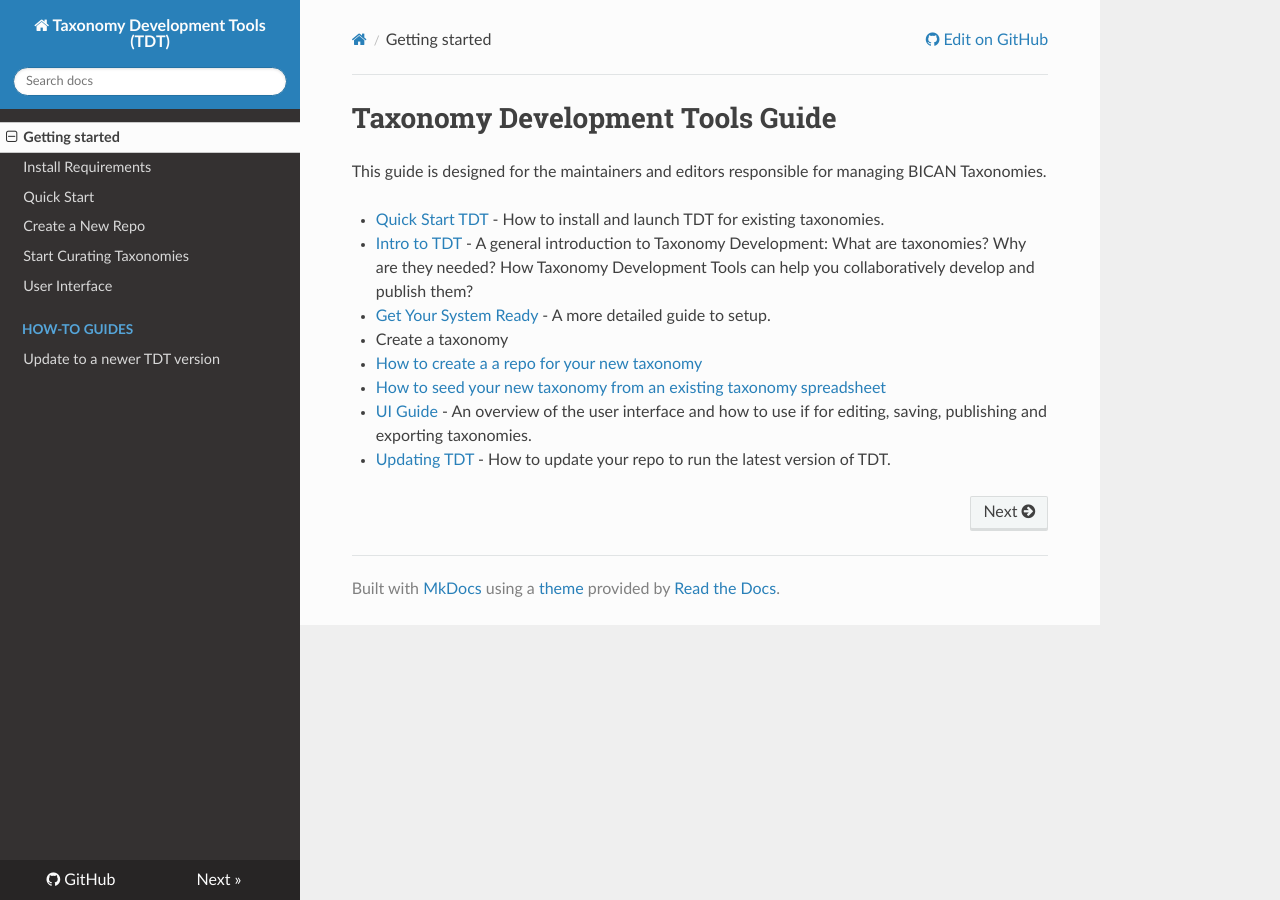
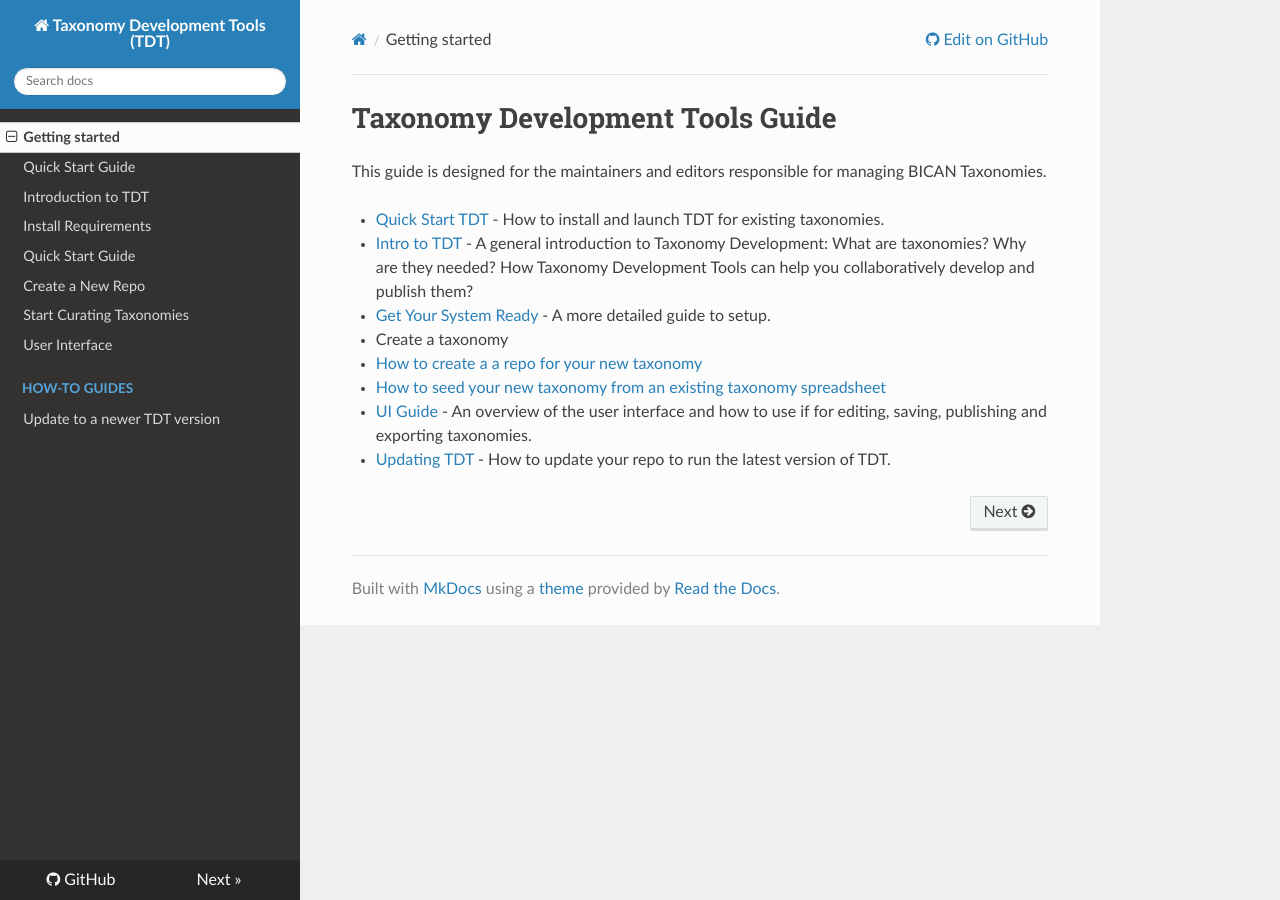
Before and after one commit to brain-bican/taxonomy-development-tools, an MkDocs documentation site: the page built from docs/index.md, in a window 1280 px wide. Built offline with MkDocs 1.6.1, drawn with Linux system fonts in a browser that asks for light colours; nearby versions of some CDN libraries.

Commit message:
Update mkdocs.yaml
Fixes #132

```diff
--- a/mkdocs.yml
+++ b/mkdocs.yml
@@ -5,6 +5,8 @@ theme: readthedocs
 #      permalink: true
 nav:
   - Getting started: index.md
+  - Quick Start Guide: QuickStart.md
+  - Introduction to TDT: Intro_to_TDT.md
   - Install Requirements: Build.md
   - Quick Start: QuickStart.md
   - Create a New Repo: NewRepo.md
@@ -12,4 +14,4 @@ nav:
   - User Interface: UserInterface.md
   - How-to guides:
     -  Update to a newer TDT version: Update.md
-repo_url: https://github.com/brain-bican/taxonomy-development-tools
+repo_url: https://github.com/brain-bican/taxonomy-development-tools/tree/main/docs
```
Also changed, not shown: 1 other file.
